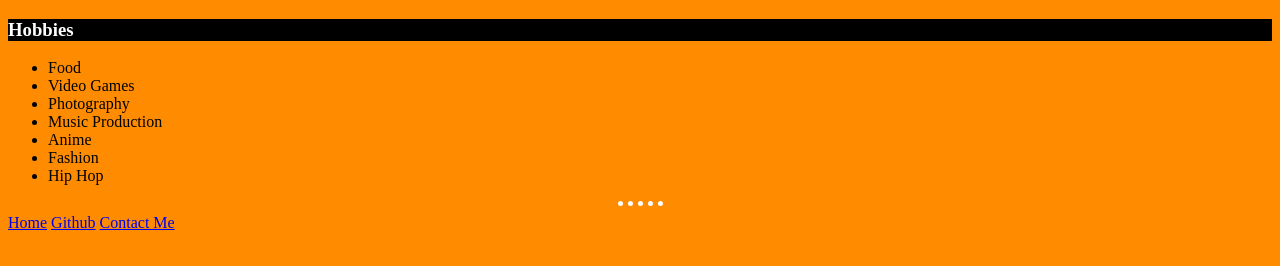
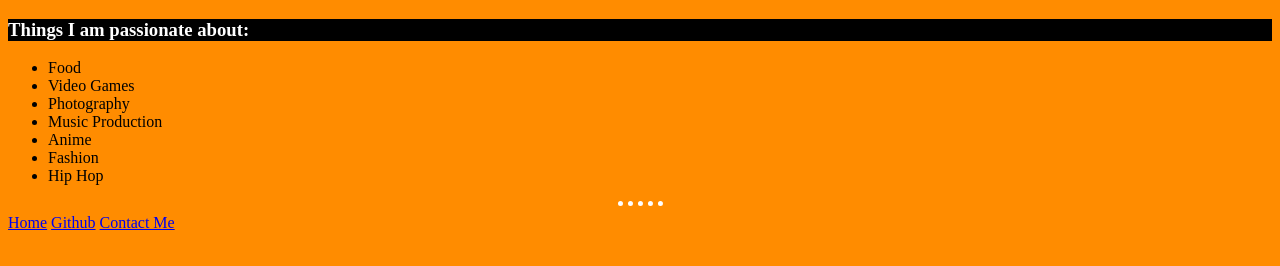
Before and after one commit to just1jray/cv, a plain HTML site: page passions.html in a window 1280 px wide. Drawn offline with Linux system fonts and the light colour scheme.

Commit message:
Update README and passions

```diff
--- a/passions.html
+++ b/passions.html
@@ -8,7 +8,7 @@
 </head>
 
 <body>
-  <h3>Hobbies</h3>
+  <h3>Things I am passionate about:</h3>
   <ul>
     <li>Food</li>
     <li>Video Games</li>
```
Also changed, not shown: 1 other file.
